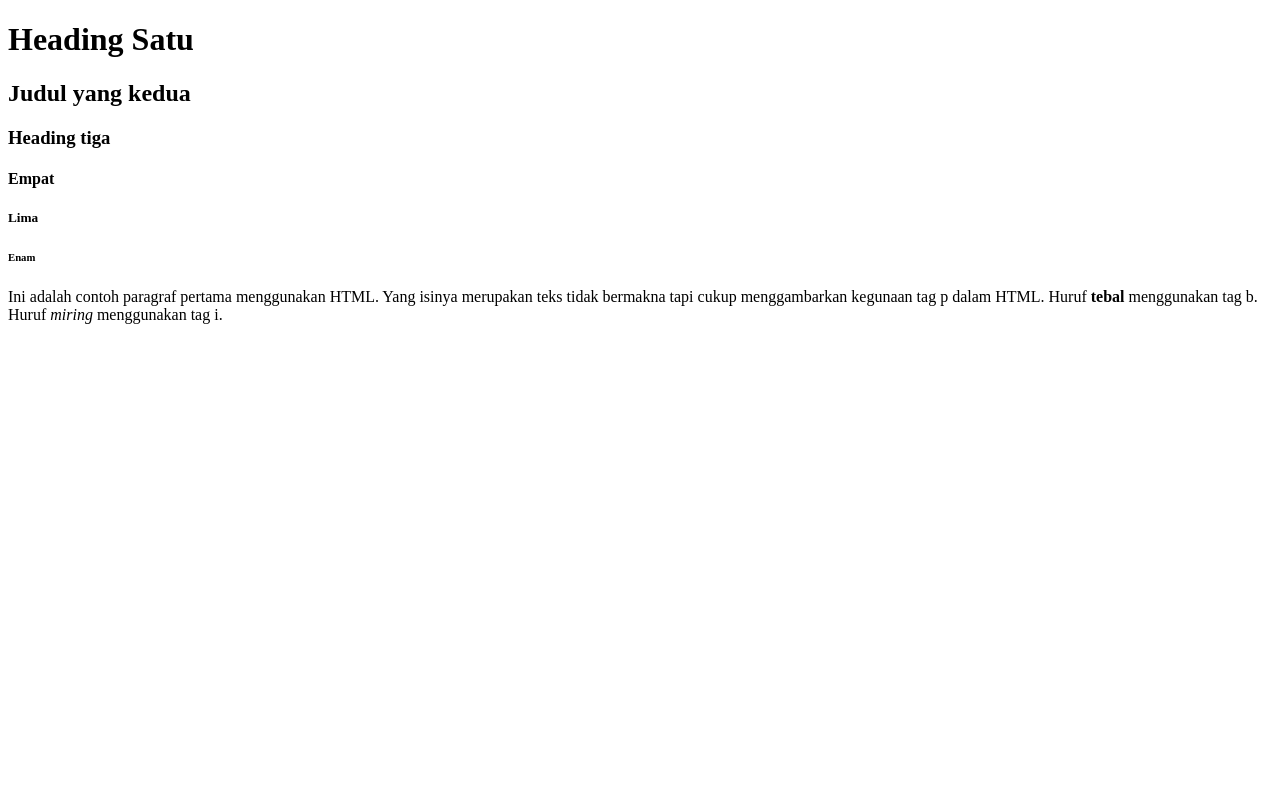
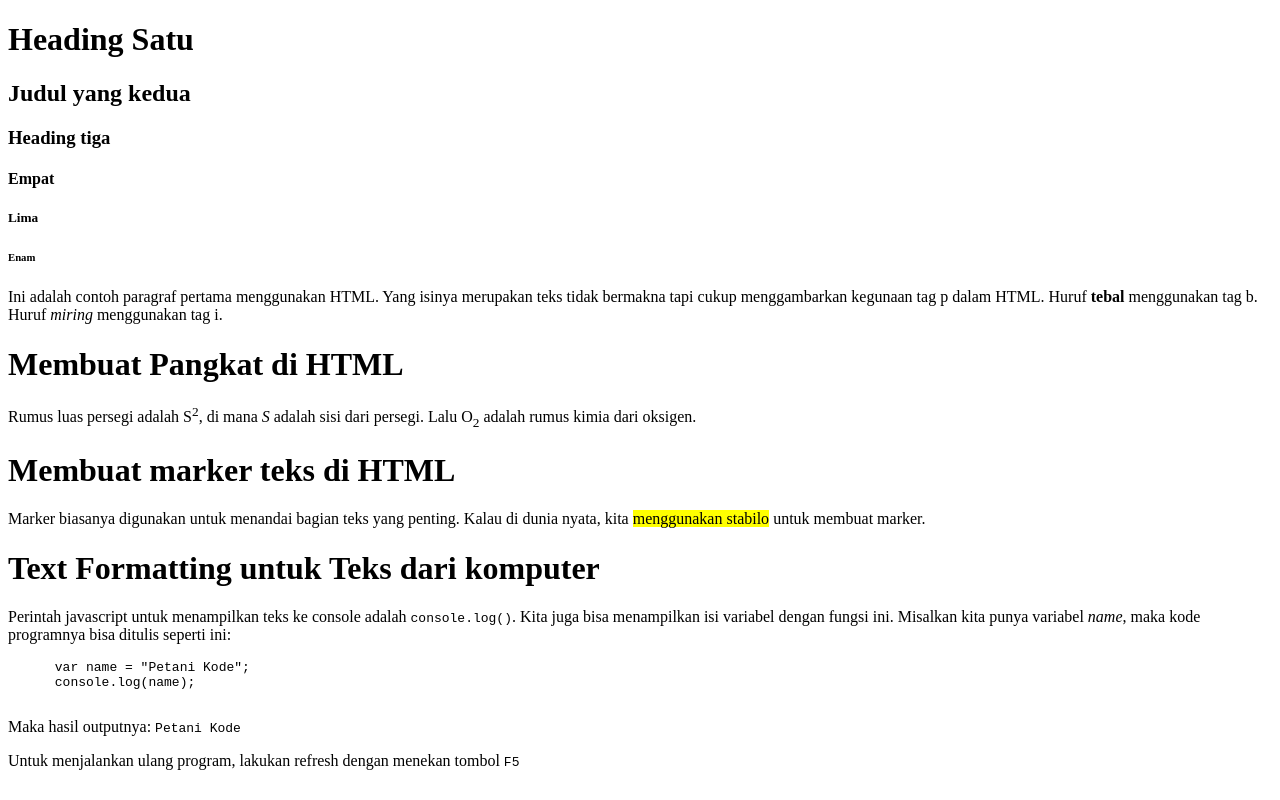
Before and after one commit to yulianahh/latihan2, a plain HTML site: page index.html in a window 1280 px wide. Drawn offline with Linux system fonts and the light colour scheme.

Commit message:
Menambah tag html

```diff
--- a/index.html
+++ b/index.html
@@ -15,7 +15,38 @@
   <h5>Lima</h5>
   <h6>Enam</h6>
 
-  <p>Ini adalah contoh paragraf pertama menggunakan HTML. Yang isinya merupakan teks tidak bermakna tapi cukup menggambarkan kegunaan tag p dalam HTML. Huruf <b>tebal</b> menggunakan tag b. Huruf <i>miring</i> menggunakan tag i.</p>
+  <p>Ini adalah contoh paragraf pertama menggunakan HTML. Yang isinya merupakan teks tidak bermakna tapi cukup menggambarkan kegunaan tag p dalam HTML. Huruf <b>tebal</b> menggunakan tag b. Huruf <i>miring</i> menggunakan tag i. </p>
+
+  <h1>Membuat Pangkat di HTML</h1>
+  <p>
+    Rumus luas persegi adalah S<sup>2</sup>, di mana <i>S</i> adalah sisi dari
+    persegi. Lalu O<sub>2</sub> adalah rumus kimia dari oksigen.
+  </p>
+
+  <h1>Membuat marker teks di HTML</h1>
+  <p>
+    Marker biasanya digunakan untuk menandai bagian teks yang penting.
+    Kalau di dunia nyata, kita <mark>menggunakan stabilo</mark> untuk
+    membuat marker.
+  </p>
+
+  <h1>Text Formatting untuk Teks dari komputer</h1>
+  <p>
+    Perintah javascript untuk menampilkan teks ke console adalah
+    <code>console.log()</code>. Kita juga bisa menampilkan isi variabel
+    dengan fungsi ini. Misalkan kita punya variabel <var>name</var>,
+    maka kode programnya bisa ditulis seperti ini:
+
+    <pre>
+      var name = "Petani Kode";
+      console.log(name);
+    </pre>
+
+    Maka hasil outputnya: <samp>Petani Kode</samp>
+  </p>
+  <p>
+    Untuk menjalankan ulang program, lakukan refresh dengan menekan tombol <kbd>F5</kbd>
+  </p>
 </body>
 
 </html>
```
